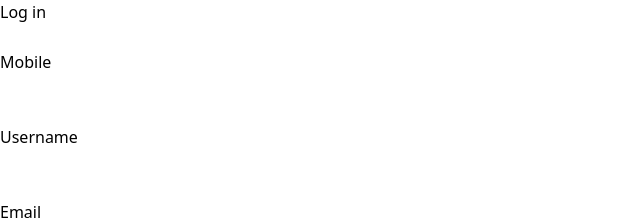
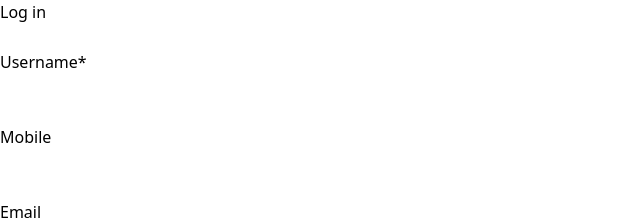
Before and after one commit to shubham-goyal-0811/PhilantroHub, a React (Vite) app in the folder client-side/client/: page /login in a window 1280 px wide. Shown: the top 224 px of the page, without its empty margins (0-640 px from the left). Built offline with nearby package versions, Linux system fonts and the light colour scheme; a web font is replaced by a local one.

Commit message:
fullname scene

```diff
--- a/client-side/client/src/components/AuthContext.jsx
+++ b/client-side/client/src/components/AuthContext.jsx
@@ -1,28 +1,34 @@
-import React, { createContext, useContext, useState, useEffect } from 'react';
+import React, { createContext, useState, useEffect, useContext } from 'react';
 
 const AuthContext = createContext();
 
 export function AuthProvider({ children }) {
   const [isAuthenticated, setIsAuthenticated] = useState(false);
+  const [username, setUsername] = useState('');
 
   useEffect(() => {
-    //check local storage for authentication status
     const storedAuthStatus = localStorage.getItem('isAuthenticated');
+    const storedUsername = localStorage.getItem('username');
     setIsAuthenticated(storedAuthStatus === 'true');
+    if (storedUsername) setUsername(storedUsername);
   }, []);
 
-  const login = () => {
+  const login = (user) => {
     setIsAuthenticated(true);
+    setUsername(user.username);
     localStorage.setItem('isAuthenticated', 'true');
+    localStorage.setItem('username', user.username);
   };
 
   const logout = () => {
     setIsAuthenticated(false);
+    setUsername('');
     localStorage.removeItem('isAuthenticated');
+    localStorage.removeItem('username');
   };
 
   return (
-    <AuthContext.Provider value={{ isAuthenticated, login, logout }}>
+    <AuthContext.Provider value={{ isAuthenticated, username, login, logout }}>
       {children}
     </AuthContext.Provider>
   );
--- a/client-side/client/src/components/Header.jsx
+++ b/client-side/client/src/components/Header.jsx
@@ -8,9 +8,8 @@ import axios from 'axios';
 
 export default function Header() {
   const navigate = useNavigate();
-  const { isAuthenticated, logout } = useAuth();
+  const { isAuthenticated, logout, username } = useAuth();
   const [dropdownVisible, setDropdownVisible] = useState(false);
-  const [fullName,setFullName] = useState("");
   const handleLogout = () => {
     logout();
   };
@@ -75,9 +74,6 @@ export default function Header() {
                   </div>
                   {dropdownVisible && (
                     <div className="absolute top-20 right-0 bg-white shadow-lg rounded-lg p-4 z-10">
-                      <div className="flex justify-center items-center">
-                        <h1>{fullName}</h1>
-                      </div>
                       <div className="logout flex justify-center items-center">
                         <button className="bg-slate-300 p-1 rounded-xl whitespace-nowrap hover:bg-slate-600 hover:text-white duration-500" onClick={handleLogout}>
                           Log out
--- a/client-side/client/src/components/Login.jsx
+++ b/client-side/client/src/components/Login.jsx
@@ -41,12 +41,12 @@ export default function Login() {
         axios.post(backendUrl, formData)
             .then(response => {
                 console.log('Success:', response.data);
-                login();
+                login({ username });
                 navigate('/');
             })
             .catch(error => {
                 console.error('Error:', error);
-                setErrors('An error occurred. Please try again.');
+                setErrors('An error occurred. Please try again. Maybe check username or password');
             });
     };
 
@@ -57,12 +57,12 @@ export default function Login() {
                 {errors && <p className="text-red-500 mb-4">{errors}</p>}
                 <form onSubmit={handleSubmit}>
                     <div className="mb-4">
+                        <label htmlFor="username" className="block text-gray-700">Username*</label>
+                        <input type="text" id="username" name="username" value={formData.username} onChange={handleChange} className="mt-1 block w-full border-2 border-gray-900 rounded" style={{ padding: '2%' }} required/>
+                    </div>
+                    <div className="mb-4">
                         <label htmlFor="mobileNo" className="block text-gray-700">Mobile</label>
                         <input type="text" id="mobileNo" name="mobileNo" value={formData.mobileNo} onChange={handleChange} className="mt-1 block w-full border-2 border-gray-900 rounded" style={{ padding: '2%' }} />
-                    </div>
-                    <div className="mb-4">
-                        <label htmlFor="username" className="block text-gray-700">Username</label>
-                        <input type="text" id="username" name="username" value={formData.username} onChange={handleChange} className="mt-1 block w-full border-2 border-gray-900 rounded" style={{ padding: '2%' }} />
                     </div>
                     <div className="mb-4">
                         <label htmlFor="email" className="block text-gray-700">Email</label>
```
